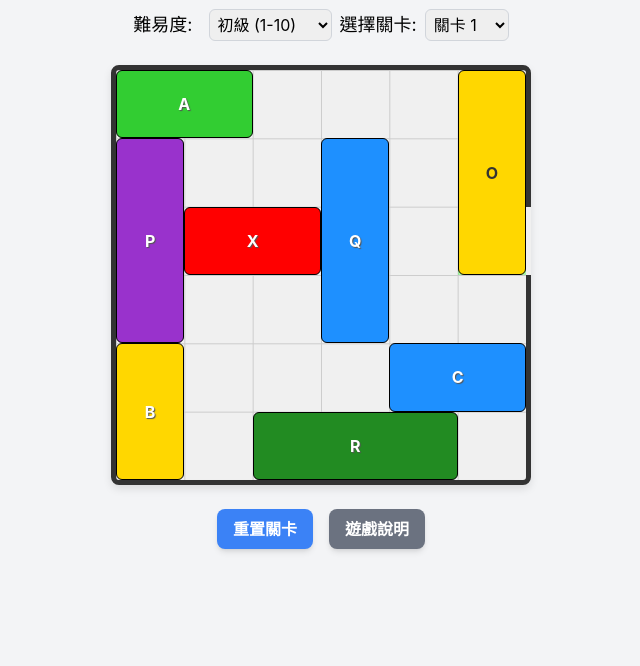
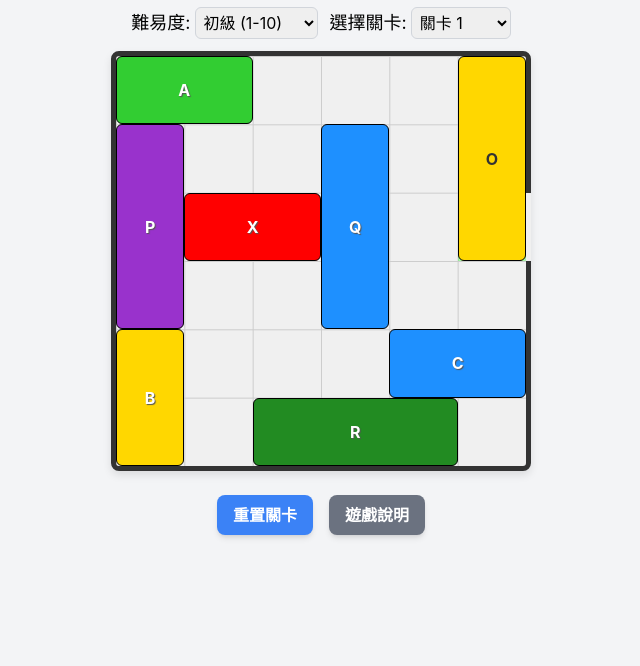
Before and after one commit to differkb717/Traffic_Jam_Game, a plain HTML site: page index.html in a window 1280 px wide. Shown: the part 134-800 px from the top of the page, without its empty margins (319-959 px from the left). Drawn offline with nearby package versions, Linux system fonts and the light colour scheme.

Commit message:
Update index.html

```diff
--- a/index.html
+++ b/index.html
@@ -176,21 +176,24 @@
         <h1 class="text-3xl font-bold text-gray-700">Traffic Jam 遊戲</h1>
         <p class="text-gray-600">將紅色車 (X) 移到出口！</p>
 
-        <div class="mt-3 flex flex-col items-center sm:flex-row sm:justify-center sm:items-center sm:space-x-2 mb-2">
-            <label for="difficulty-select" class="text-lg mr-1 sm:mr-2">難易度:</label>
-            <select id="difficulty-select" class="p-1 border border-gray-300 rounded-md mb-2 sm:mb-0 sm:mr-3 text-base">
-                </select>
+    <div class="mt-3 flex flex-row flex-wrap justify-center items-center gap-x-3 gap-y-2 mb-3">
+            <div class="flex items-center">
+                <label for="difficulty-select" class="text-lg mr-1 whitespace-nowrap">難易度:</label>
+                <select id="difficulty-select" class="p-1 border border-gray-300 rounded-md text-base" style="min-width: 100px;">
+                    </select>
+            </div>
 
-            <label for="specific-level-select" class="text-lg mr-1 sm:mr-2">選擇關卡:</label>
-            <select id="specific-level-select" class="p-1 border border-gray-300 rounded-md text-base">
-                </select>
+            <div class="flex items-center">
+                <label for="specific-level-select" class="text-lg mr-1 whitespace-nowrap">選擇關卡:</label>
+                <select id="specific-level-select" class="p-1 border border-gray-300 rounded-md text-base" style="min-width: 100px;">
+                    </select>
+            </div>
         </div>
-    </div>
 
     <div id="game-board" class="game-board">
     </div>
 
-    <div class="mt-6 flex space-x-4">
+    <div class="mt-6 flex justify-center space-x-4">
         <button id="reset-button" class="bg-blue-500 hover:bg-blue-700 text-white font-bold py-2 px-4 rounded-lg shadow-md transition duration-150 ease-in-out">
             重置關卡
         </button>
```
